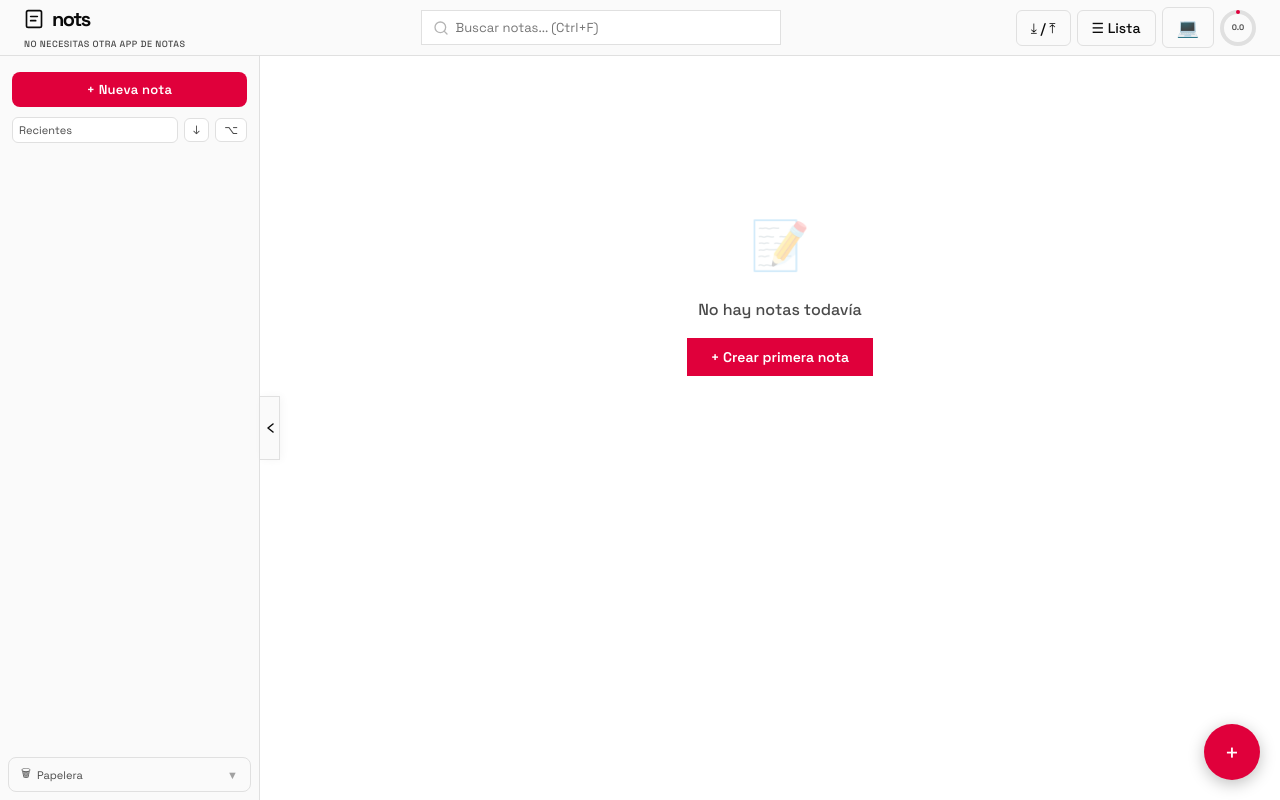
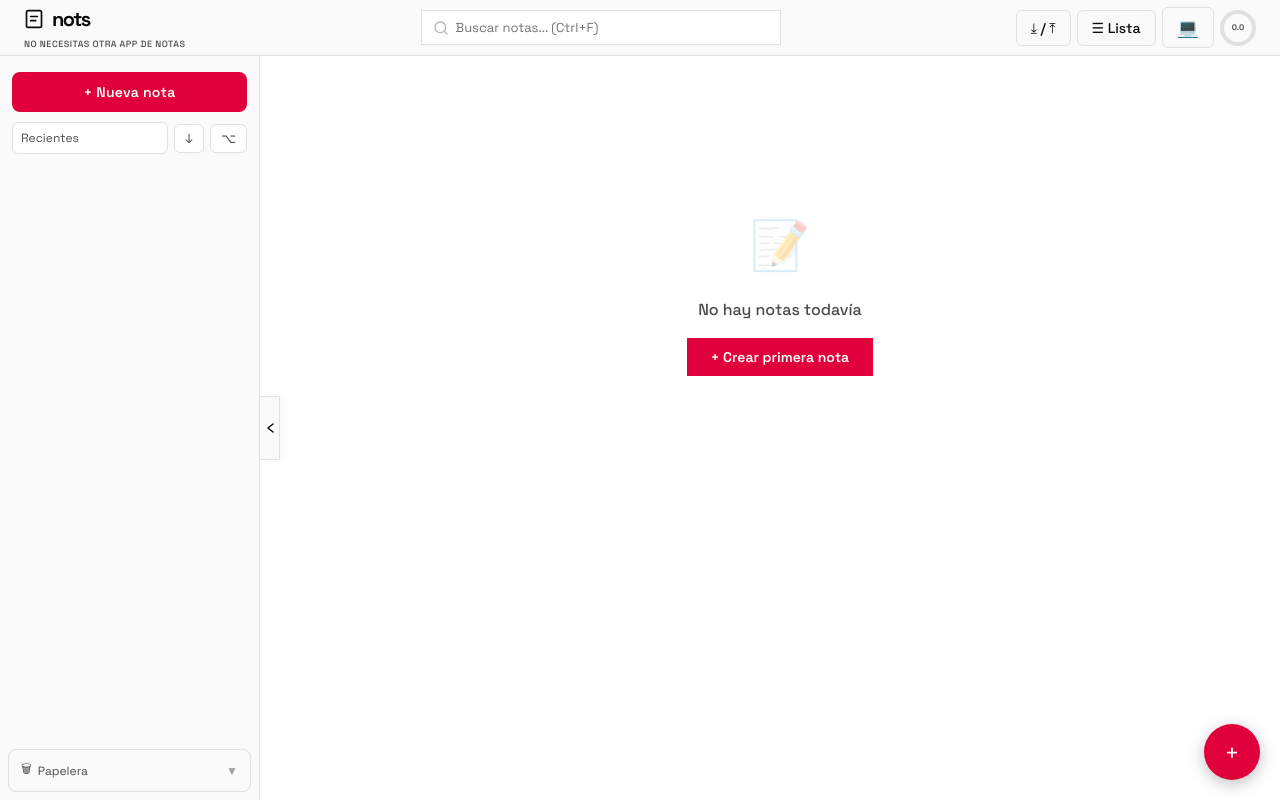
Before and after one commit to edgardo001/nots, a React (Vite) app in the folder src/frontend/: page / in a window 1280 px wide. Built offline with nearby package versions, Linux system fonts and the light colour scheme.

Commit message:
fix: improve sidebar control sizing and ensure trash always visible at bottom

```diff
--- a/src/frontend/src/components/layout/Sidebar.tsx
+++ b/src/frontend/src/components/layout/Sidebar.tsx
@@ -111,9 +111,9 @@ export default function Sidebar() {
           onClick={addNote}
           aria-label="Crear nueva nota"
           style={{
-            width: '100%', padding: '9px 0', border: 'none',
+            width: '100%', padding: '11px 0', border: 'none',
             borderRadius: 8, background: 'var(--accent)', color: '#fff',
-            fontSize: 13, fontWeight: 600, cursor: 'pointer',
+            fontSize: 14, fontWeight: 600, cursor: 'pointer',
             letterSpacing: '0.02em', transition: 'opacity 0.15s',
           }}
         >
@@ -132,9 +132,9 @@ export default function Sidebar() {
           onChange={e => setSortField(e.target.value as SortField)}
           aria-label="Ordenar notas por"
           style={{
-            flex: 1, padding: '5px 6px', borderRadius: 6,
+            flex: 1, padding: '7px 8px', borderRadius: 6,
             border: '1px solid var(--border)', background: 'var(--bg)',
-            color: 'var(--text-secondary)', fontSize: 11, cursor: 'pointer',
+            color: 'var(--text-secondary)', fontSize: 12, cursor: 'pointer',
             appearance: 'none', backgroundImage: 'none',
           }}
         >
@@ -149,9 +149,9 @@ export default function Sidebar() {
           aria-label={sortOrder === 'asc' ? 'Orden descendente' : 'Orden ascendente'}
           title={sortOrder === 'asc' ? 'Más antiguo primero' : 'Más reciente primero'}
           style={{
-            padding: '5px 8px', borderRadius: 6, border: '1px solid var(--border)',
+            padding: '7px 10px', borderRadius: 6, border: '1px solid var(--border)',
             background: 'var(--bg)', color: 'var(--text-secondary)',
-            cursor: 'pointer', fontSize: 12, lineHeight: 1, flexShrink: 0,
+            cursor: 'pointer', fontSize: 13, lineHeight: 1, flexShrink: 0,
           }}
         >
           {sortOrder === 'asc' ? '↑' : '↓'}
@@ -164,11 +164,11 @@ export default function Sidebar() {
           aria-label="Mostrar filtros"
           title="Filtros"
           style={{
-            padding: '5px 8px', borderRadius: 6, flexShrink: 0,
+            padding: '7px 10px', borderRadius: 6, flexShrink: 0,
             border: `1px solid ${activeFilterCount > 0 ? 'var(--accent)' : 'var(--border)'}`,
             background: activeFilterCount > 0 ? 'var(--accent-light)' : 'var(--bg)',
             color: activeFilterCount > 0 ? 'var(--accent)' : 'var(--text-secondary)',
-            cursor: 'pointer', fontSize: 12, lineHeight: 1,
+            cursor: 'pointer', fontSize: 13, lineHeight: 1,
             display: 'flex', alignItems: 'center', gap: 4,
             transition: 'all 0.15s',
           }}
@@ -316,11 +316,11 @@ export default function Sidebar() {
               onClick={() => setTagFilter(tagFilter === tag ? null : tag)}
               aria-pressed={tagFilter === tag}
               style={{
-                padding: '3px 8px', borderRadius: 12,
+                padding: '5px 10px', borderRadius: 12,
                 border: `1px solid ${tagFilter === tag ? 'var(--accent)' : 'var(--border)'}`,
                 background: tagFilter === tag ? 'var(--accent)' : 'transparent',
                 color: tagFilter === tag ? '#fff' : 'var(--text-secondary)',
-                cursor: 'pointer', fontSize: 11, transition: 'all 0.15s',
+                cursor: 'pointer', fontSize: 12, transition: 'all 0.15s',
               }}
             >
               #{tag}
@@ -342,9 +342,9 @@ export default function Sidebar() {
             onChange={e => setGroupBy(e.target.value as 'none' | 'folder' | 'tag')}
             aria-label="Agrupar notas por"
             style={{
-              flex: 1, padding: '4px 6px', borderRadius: 6,
+              flex: 1, padding: '6px 8px', borderRadius: 6,
               border: '1px solid var(--border)', background: 'var(--bg)',
-              color: 'var(--text-secondary)', fontSize: 10, cursor: 'pointer',
+              color: 'var(--text-secondary)', fontSize: 11, cursor: 'pointer',
             }}
           >
             <option value="none">Sin agrupar</option>
@@ -426,7 +426,7 @@ export default function Sidebar() {
       </div>
 
       {/* Papelera */}
-      <div style={{ marginTop: 'auto', background: 'var(--surface)' }}>
+      <div style={{ flexShrink: 0, background: 'var(--surface)' }}>
         <button
           onClick={() => {
             const next = !showTrash
@@ -437,9 +437,9 @@ export default function Sidebar() {
           aria-label={showTrash ? 'Ocultar papelera' : 'Mostrar papelera'}
           aria-expanded={showTrash}
           style={{
-            margin: 8, padding: '7px 12px', borderRadius: 8,
+            margin: 8, padding: '10px 12px', borderRadius: 8,
             border: '1px solid var(--border)', background: 'transparent',
-            color: 'var(--text-secondary)', cursor: 'pointer', fontSize: 11,
+            color: 'var(--text-secondary)', cursor: 'pointer', fontSize: 12,
             textAlign: 'left', transition: 'all 0.15s',
             display: 'flex', alignItems: 'center', gap: 6,
             width: 'calc(100% - 16px)',
```
